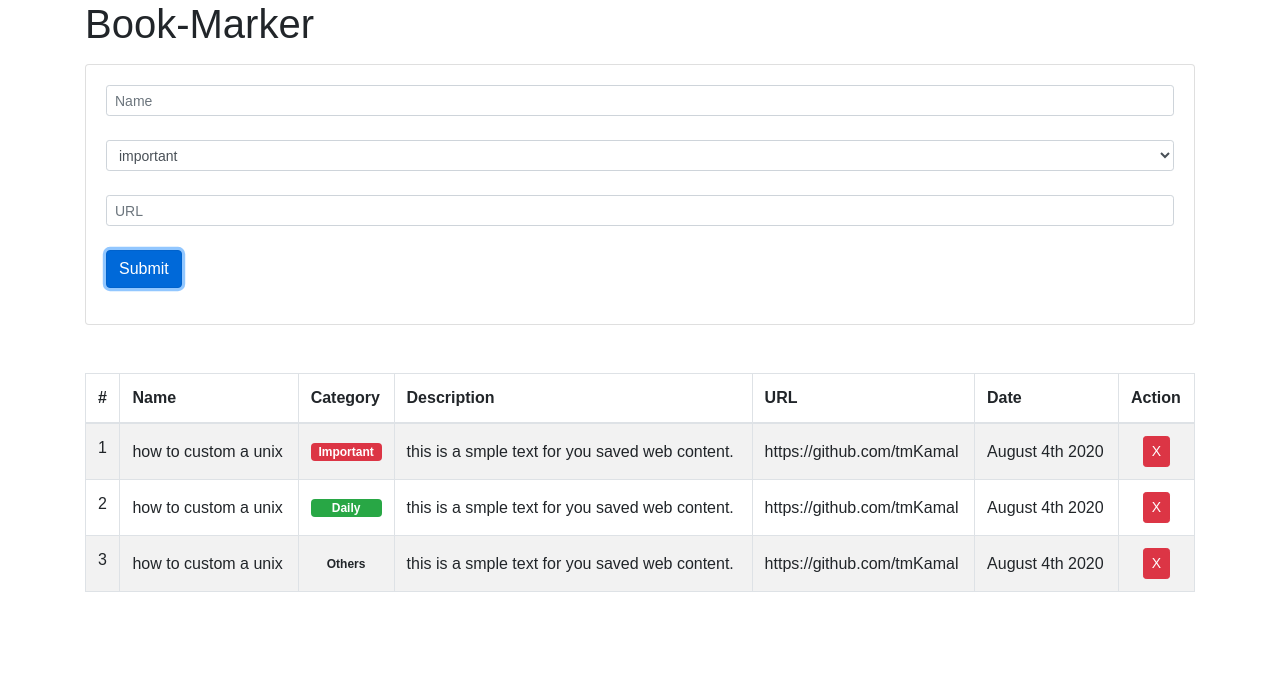
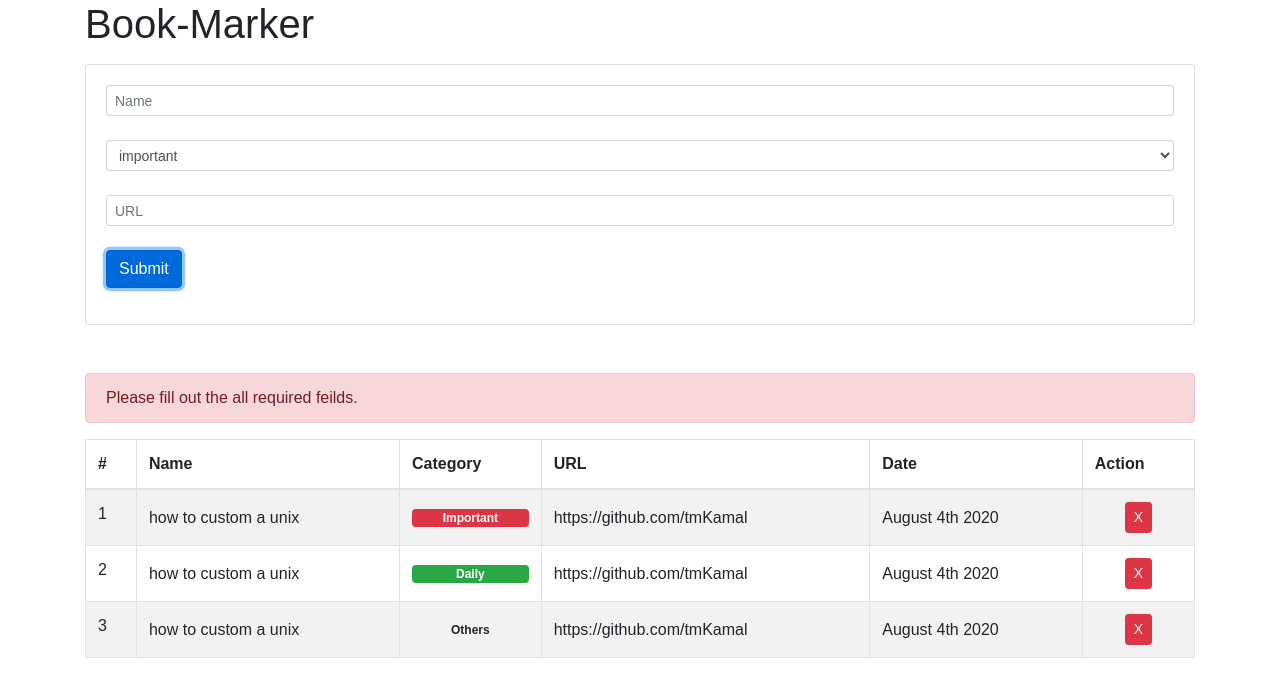
Before and after one commit to tmKamal/bookmark-manager-desktop, a React app: page / in a window 1280 px wide. Both pictures are taken after typing "Sample", "Sample" into the empty fields and a click on the button "Submit". Shown: the top 696 px of the page. Built offline with nearby package versions, Linux system fonts and the light colour scheme; the HTML template or start-up script is replaced by a standard one.

Commit message:
delete function

```diff
--- a/src/components/App.js
+++ b/src/components/App.js
@@ -1,37 +1,73 @@
 import React,{useState} from "react";
-import { Container, Table } from "react-bootstrap";
+import { Container, Table, Alert } from "react-bootstrap";
 import ProjectItem from "./project-item";
 import { AddRecord } from "./addRecord";
 
 const App = () => {
-	const [projectRecords,setProjectRecords]= useState([
-		{_id:1,name:'how to custom a unix',category:'important',description:'this is a smple text for you saved web content.',url:'https://github.com/tmKamal',created:new Date().toString()},
-		{_id:2,name:'how to custom a unix',category:'daily',description:'this is a smple text for you saved web content.',url:'https://github.com/tmKamal',created:new Date().toString()},
-		{_id:3,name:'how to custom a unix',category:'others',description:'this is a smple text for you saved web content.',url:'https://github.com/tmKamal',created:new Date().toString()},
-  ])
+	const [records,setRecords]= useState([
+		{_id:1,name:'how to custom a unix',category:'important',url:'https://github.com/tmKamal',created:new Date().toString()},
+		{_id:2,name:'how to custom a unix',category:'daily',url:'https://github.com/tmKamal',created:new Date().toString()},
+		{_id:3,name:'how to custom a unix',category:'others',url:'https://github.com/tmKamal',created:new Date().toString()},
+  ]);
+
+  const [alert,setAlert]=useState({msg:'',varient:'',show:false});
 
   const addItem=(item)=>{
-    console.log(item);
+    if(item.name==='' || item.category==='' || item.url===''){
+      showAlert('Please fill out the all required feilds.',4000,'danger');
+     return false;
+    }
+
+    console.log('im still i n')
+    item._id= Math.floor(Math.random( )*100);
+    item.created=new Date().toString();
+    setRecords([...records,item]);
+
+    showAlert('Bookmark has been saved');
+  }
+  const showAlert=(msg,time=4000,varient='success')=>{
+    console.log('somebdoy called me')
+    setAlert({
+      msg,
+      varient,
+      show:true
+
+    });
+    setTimeout(() => {
+      setAlert({
+        msg:'',
+        varient:'',
+        show:false
+      })
+    }, time);
+
+  }
+  const deleteItemHandler=(_id)=>{
+    console.log('ima deleter')
+    setRecords(records.filter((book)=>
+      book._id !==_id
+    ));
   }
   return (
     <Container>
       <h1>Book-Marker </h1>
-      <AddRecord addItem={addItem}></AddRecord>
+      <AddRecord addItem={addItem} ></AddRecord>
+      {alert.show && <Alert variant={alert.varient}>{alert.msg}</Alert>}
+
       <Table striped bordered hover>
         <thead>
           <tr>
             <th>#</th>
             <th>Name</th>
             <th>Category</th>
-            <th>Description</th>
             <th>URL</th>
             <th>Date</th>
             <th>Action</th>
           </tr>
         </thead>
         <tbody>
-          {projectRecords.map((book)=>(
-			  <ProjectItem key={book._id} record={book}></ProjectItem>
+          {records.map((book)=>(
+			  <ProjectItem key={book._id} record={book} deleteItem={deleteItemHandler}></ProjectItem>
 		  ))}
 
         </tbody>
--- a/src/components/project-item.js
+++ b/src/components/project-item.js
@@ -3,7 +3,7 @@ import { Badge, Button } from "react-bootstrap";
 import Moment from 'react-moment';
 
 const ProjectItem = ({
-  record: { _id, name, category, description, url, created },
+  record: { _id, name, category, description, url, created },deleteItem
 }) => {
   const setVarient = () => {
     if (category === "important") {
@@ -22,13 +22,13 @@ const ProjectItem = ({
         </Badge>
       </td>
       {/* to capital the first letter of category name. */}
-      <td className="align-middle">{description}</td>
+
       <td className="align-middle">{url}</td>
       <td className="align-middle">
         <Moment format="MMMM Do YYYY">{created}</Moment>
       </td>
       <td className="align-middle text-center">
-        <Button className="" variant="danger" size="sm">
+        <Button className="" variant="danger" size="sm" onClick={()=>deleteItem(_id)}>
           X
         </Button>
       </td>
```
